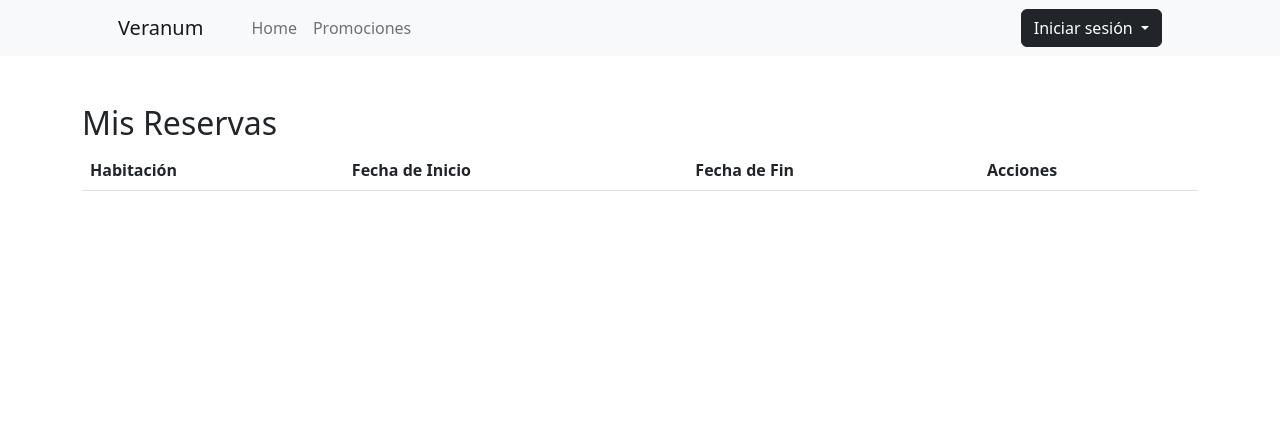
After one commit to Paulsalinas1/web_veranum, a Django app: page /ver_reservas/ in a window 1280 px wide. The commit adds this page. Shown: the top 431 px of the page. Run offline with Django 5.2, Linux system fonts and the light colour scheme; data comes from the database, SQL or seed files in the repository; both versions use the stored data as it was after the commit; lists and menus that the app fills with data are empty; some libraries are stand-ins or nearby versions.

Commit message:
eliminar reservas

```diff
--- a/web/templates/base_p.html
+++ b/web/templates/base_p.html
@@ -48,7 +48,7 @@
                             <ul class="dropdown-menu">
                                 {% if request.user.is_authenticated %}
                                 <form>
-                                    <li><a class="dropdown-item" href=" {% url "index"  %}">Mi Cuenta</a></li>
+                                    <li><a class="dropdown-item" href=" {% url "ver_reservas"  %}">reservas</a></li>
                                     <li><a class="dropdown-item" href="{% url "cerrar" %}">Cerrar cuenta</a></li>
                                 </form>
                                 {% else %}
--- /dev/null
+++ b/web/templates/ver_reservas.html
@@ -0,0 +1,34 @@
+{% extends "base_p.html" %}
+{% load static %}
+{% load crispy_forms_tags %}
+{% block title %} home {% endblock title %}
+{% block contenido %}
+<div class="container mt-5">
+    <h2>Mis Reservas</h2>
+    <table class="table table-striped">
+        <thead>
+            <tr>
+                <th>Habitación</th>
+                <th>Fecha de Inicio</th>
+                <th>Fecha de Fin</th>
+                <th>Acciones</th>
+            </tr>
+        </thead>
+        <tbody>
+            {% for reserva in reservas %}
+            <tr>
+                <td>{{ reserva.habitacion }}</td>
+                <td>{{ reserva.fecha_inicio }}</td>
+                <td>{{ reserva.fecha_fin }}</td>
+                <td>
+                    <a href="{% url 'eliminar_reserva' reserva.id %}" class="btn btn-danger btn-sm" onclick="return confirm('¿Estás seguro de que deseas eliminar esta reserva?');">Eliminar</a>
+                </td>
+            </tr>
+            {% endfor %}
+        </tbody>
+    </table>
+</div>
+{% endblock contenido %}
+
+{% block script %}
+{% endblock script %}
--- a/web/urls.py
+++ b/web/urls.py
@@ -32,6 +32,8 @@ urlpatterns = [
     path('ver_promos/',views.ver_promos,name='ver_promos'),
     path('editar_promocion/<id>',views.editar_promocion,name='editar_promocion'),
     path('agregar_promocion/',views.agregar_promocion,name='agregar_promocion'),
+     path('ver_reservas/', views.ver_reservas, name='ver_reservas'),
+    path('eliminar-reserva/<int:reserva_id>/', views.eliminar_reserva, name='eliminar_reserva'),
 ]
 
 if settings.DEBUG:
--- a/web/views.py
+++ b/web/views.py
@@ -145,3 +145,14 @@ def agregar_promocion(request):
         form = PromocionForm()
 
     return render(request, 'agregar_promocion.html', {'form': form})
+
+def ver_reservas(request):
+    reservas = Reserva.objects.filter(usuario=request.user)
+    return render(request, 'ver_reservas.html', {'reservas': reservas})
+
+@login_required
+def eliminar_reserva(request, reserva_id):
+    reserva = Reserva.objects.get(id=reserva_id, user=request.user)
+    if reserva:
+        reserva.delete()
+    return redirect('ver_reservas')
```
Also changed, not shown: db.sqlite3.
